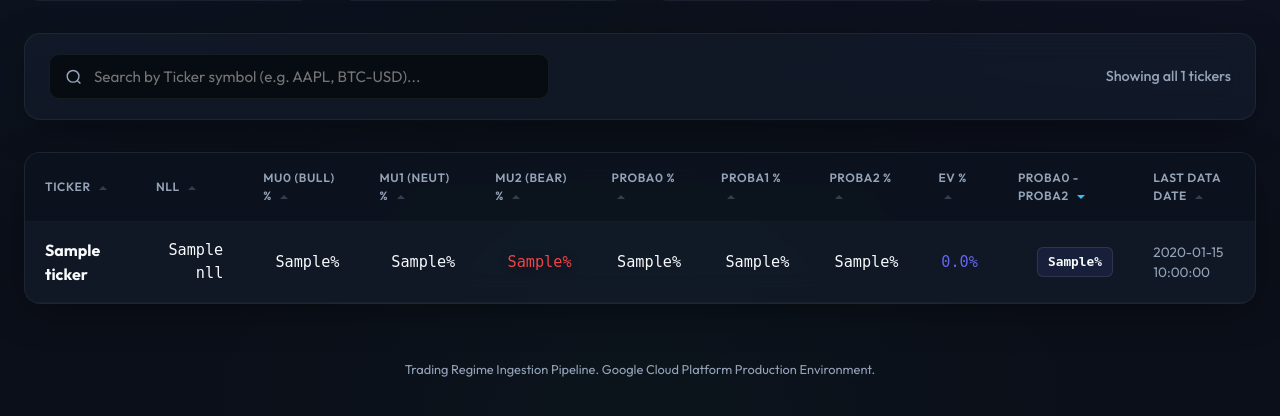
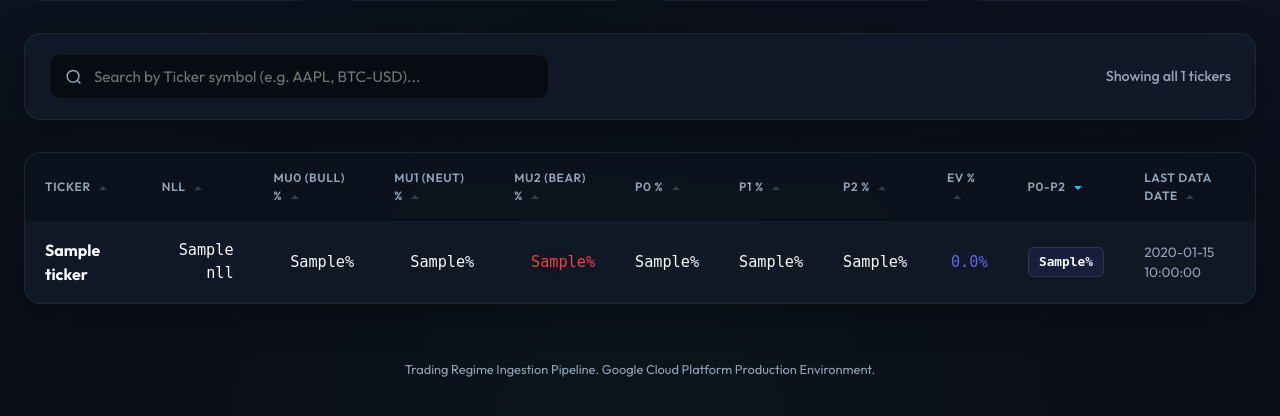
Before and after one commit to ulf1/trading-regime, a Flask app: template showresults/src/templates/index.html in a window 1280 px wide. Shown: the part 322-738 px from the top of the page. Run offline with Flask 3, Linux system fonts and the light colour scheme; the template is opened without the code that fills it: most values are stand-ins (such as "Sample title", 1, 10 or a date in 2020).

Commit message:
fix #12 refactor: round nll to integer, shorten table headers, and update default sort column to expected value

```diff
--- a/showresults/src/database.py
+++ b/showresults/src/database.py
@@ -145,7 +145,7 @@ def get_latest_forecasts(db_path: str = None) -> list[dict]:
             results.append({
                 "ticker": row["ticker"],
                 "current_date": row["current_date"],
-                "nll": round(nll, 4) if nll is not None else None,
+                "nll": round(nll, 0) if nll is not None else None,
                 "mu_0": formatted_mu0,
                 "mu_1": formatted_mu1,
                 "mu_2": formatted_mu2,
--- a/showresults/src/templates/index.html
+++ b/showresults/src/templates/index.html
@@ -74,11 +74,11 @@
                         <th onclick="sortTable(2, 'number')">Mu0 (Bull) % <span class="sort-indicator"></span></th>
                         <th onclick="sortTable(3, 'number')">Mu1 (Neut) % <span class="sort-indicator"></span></th>
                         <th onclick="sortTable(4, 'number')">Mu2 (Bear) % <span class="sort-indicator"></span></th>
-                        <th onclick="sortTable(5, 'number')">Proba0 % <span class="sort-indicator"></span></th>
-                        <th onclick="sortTable(6, 'number')">Proba1 % <span class="sort-indicator"></span></th>
-                        <th onclick="sortTable(7, 'number')">Proba2 % <span class="sort-indicator"></span></th>
+                        <th onclick="sortTable(5, 'number')">P0 % <span class="sort-indicator"></span></th>
+                        <th onclick="sortTable(6, 'number')">P1 % <span class="sort-indicator"></span></th>
+                        <th onclick="sortTable(7, 'number')">P2 % <span class="sort-indicator"></span></th>
                         <th onclick="sortTable(8, 'number')">EV % <span class="sort-indicator"></span></th>
-                        <th onclick="sortTable(9, 'number')" class="sort-active-desc">Proba0 - Proba2 <span
+                        <th onclick="sortTable(9, 'number')" class="sort-active-desc">P0-P2 <span
                                 class="sort-indicator desc"></span></th>
                         <th onclick="sortTable(10, 'string')">Last Data Date <span class="sort-indicator"></span></th>
                     </tr>
@@ -96,16 +96,15 @@
                         <td class="number-col">{{ f.proba_2 if f.proba_2 is not none else '—' }}%</td>
                         <td class="number-col font-bold">
                             {% if f.expected_return is not none %}
-                                {% if f.expected_return > 0.0 %}
-                                    <span class="text-bull">+{{ f.expected_return }}%</span>
-                                {% elif f.expected_return < 0.0 %}
-                                    <span class="text-bear">{{ f.expected_return }}%</span>
+                            {% if f.expected_return > 0.0 %}
+                            <span class="text-bull">+{{ f.expected_return }}%</span>
+                            {% elif f.expected_return < 0.0 %} <span class="text-bear">{{ f.expected_return }}%</span>
                                 {% else %}
-                                    <span class="text-neutral">0.0%</span>
+                                <span class="text-neutral">0.0%</span>
                                 {% endif %}
-                            {% else %}
+                                {% else %}
                                 —
-                            {% endif %}
+                                {% endif %}
                         </td>
                         <td class="number-col font-bold">
                             {% if f.proba_spread is not none %}
@@ -164,8 +163,8 @@
         // 2. Client-Side Interactive Column Sorting Logic
         let sortDirections = {};
 
-        // Initialize default descending sort on 'Proba0 - Proba2' column (index 9)
-        sortDirections[9] = 'desc';
+        // Initialize default descending sort on 'Expected Value' column (index 8)
+        sortDirections[8] = 'desc';
 
         function sortTable(columnIndex, type) {
             const currentDir = sortDirections[columnIndex] === 'asc' ? 'desc' : 'asc';
```
